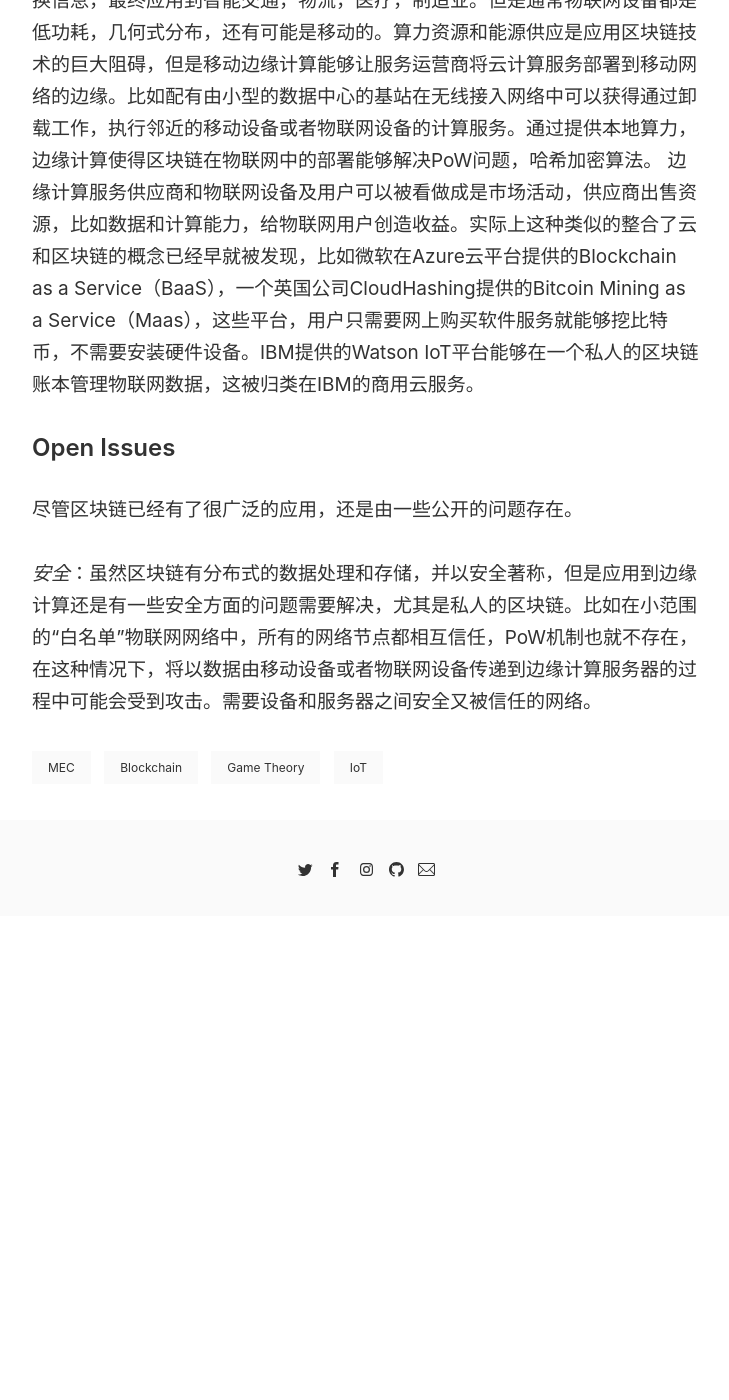
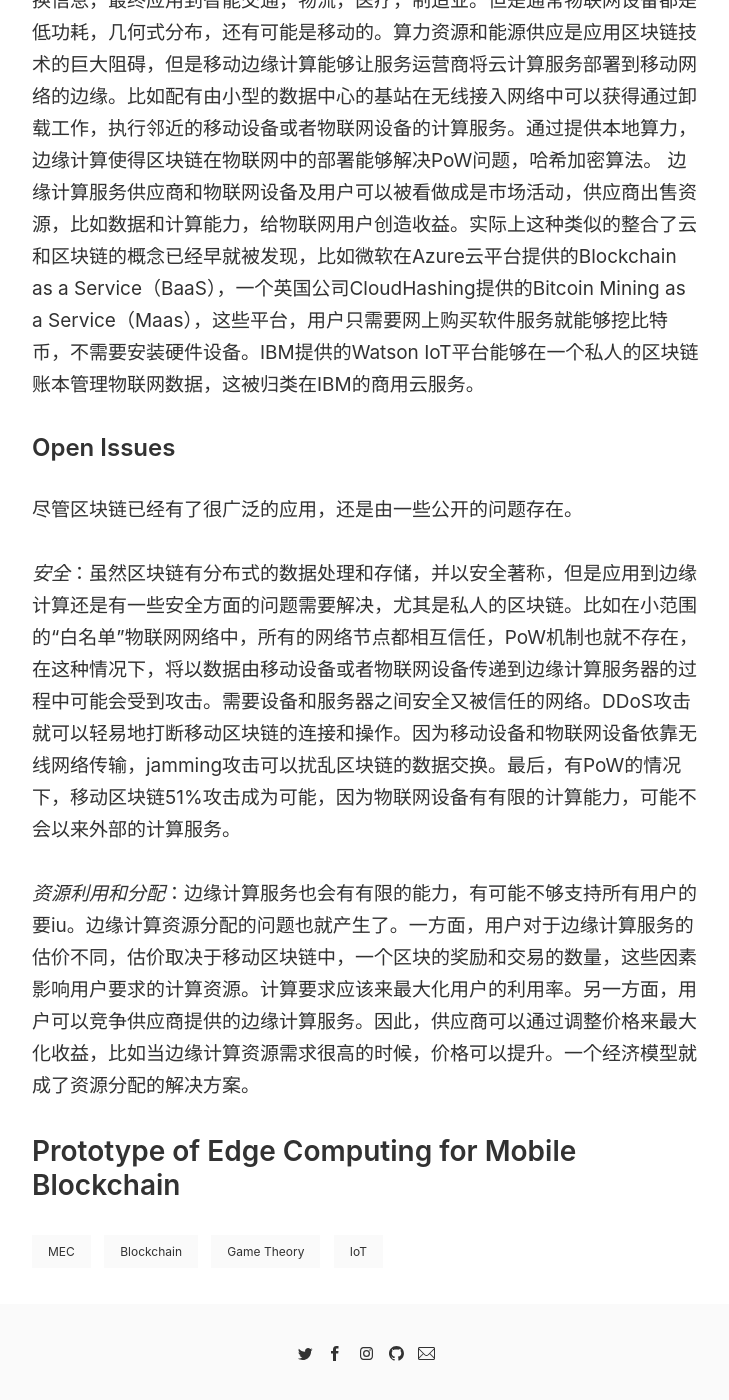
Before and after one commit to Wy-wangyan/Wy-wangyan.github.io, a Jekyll site: the page built from _posts/2019-12-29-BC-M-EC.markdown, in a window 1280 px wide and 1400 px high, scrolled down 3566 px. Shown: the whole window, without its empty margins (274-1003 px from the left). Built offline with Jekyll 4.4.1, drawn with Linux system fonts in a browser that asks for light colours; before the commit the page ends 4482 px from its top, so only the background shows below that.

Commit message:
Update 2019-12-29-BC-M-EC.markdown

```diff
--- a/_posts/2019-12-29-BC-M-EC.markdown
+++ b/_posts/2019-12-29-BC-M-EC.markdown
@@ -47,4 +47,8 @@ image: '/images/posts/7.jpg'
 
 尽管区块链已经有了很广泛的应用，还是由一些公开的问题存在。
 
-*安全*：虽然区块链有分布式的数据处理和存储，并以安全著称，但是应用到边缘计算还是有一些安全方面的问题需要解决，尤其是私人的区块链。比如在小范围的“白名单”物联网网络中，所有的网络节点都相互信任，PoW机制也就不存在，在这种情况下，将以数据由移动设备或者物联网设备传递到边缘计算服务器的过程中可能会受到攻击。需要设备和服务器之间安全又被信任的网络。
+*安全*：虽然区块链有分布式的数据处理和存储，并以安全著称，但是应用到边缘计算还是有一些安全方面的问题需要解决，尤其是私人的区块链。比如在小范围的“白名单”物联网网络中，所有的网络节点都相互信任，PoW机制也就不存在，在这种情况下，将以数据由移动设备或者物联网设备传递到边缘计算服务器的过程中可能会受到攻击。需要设备和服务器之间安全又被信任的网络。DDoS攻击就可以轻易地打断移动区块链的连接和操作。因为移动设备和物联网设备依靠无线网络传输，jamming攻击可以扰乱区块链的数据交换。最后，有PoW的情况下，移动区块链51%攻击成为可能，因为物联网设备有有限的计算能力，可能不会以来外部的计算服务。
+
+*资源利用和分配*：边缘计算服务也会有有限的能力，有可能不够支持所有用户的要iu。边缘计算资源分配的问题也就产生了。一方面，用户对于边缘计算服务的估价不同，估价取决于移动区块链中，一个区块的奖励和交易的数量，这些因素影响用户要求的计算资源。计算要求应该来最大化用户的利用率。另一方面，用户可以竞争供应商提供的边缘计算服务。因此，供应商可以通过调整价格来最大化收益，比如当边缘计算资源需求很高的时候，价格可以提升。一个经济模型就成了资源分配的解决方案。
+
+## Prototype of Edge Computing for Mobile Blockchain
```
